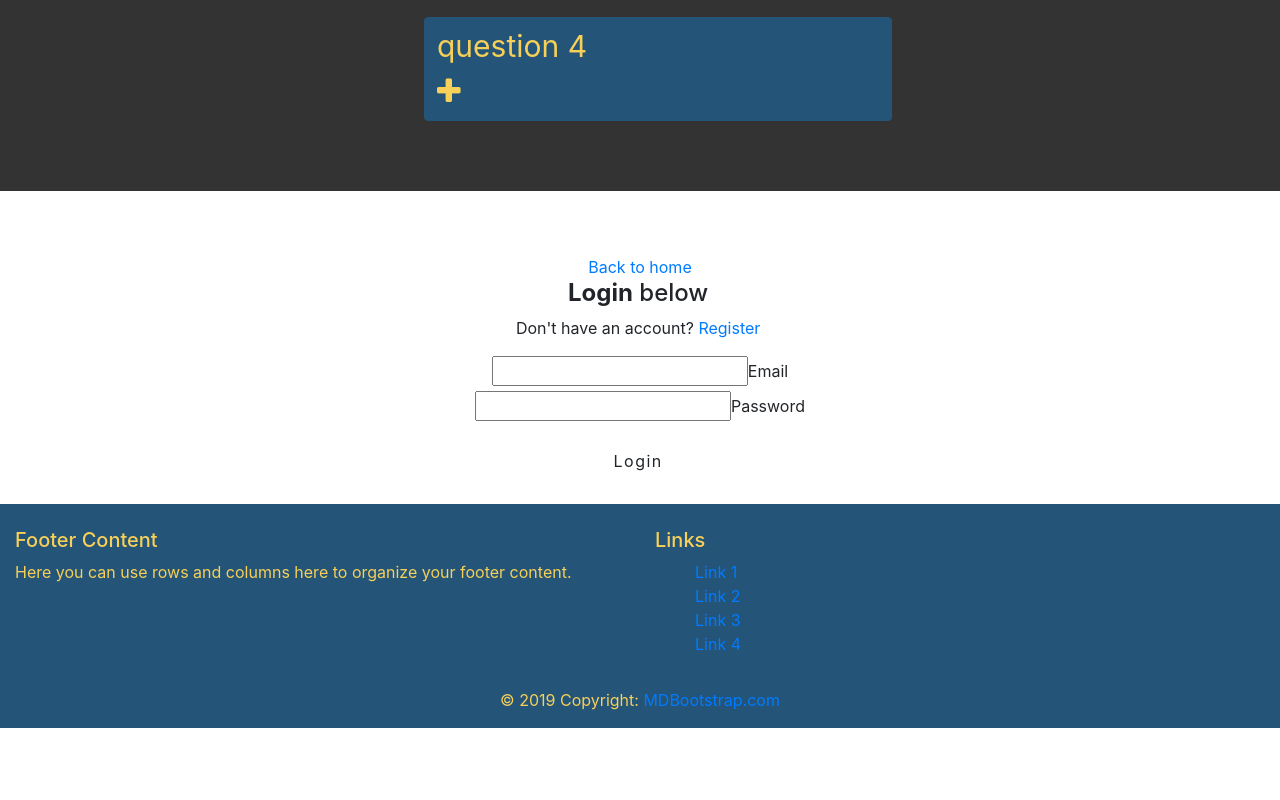
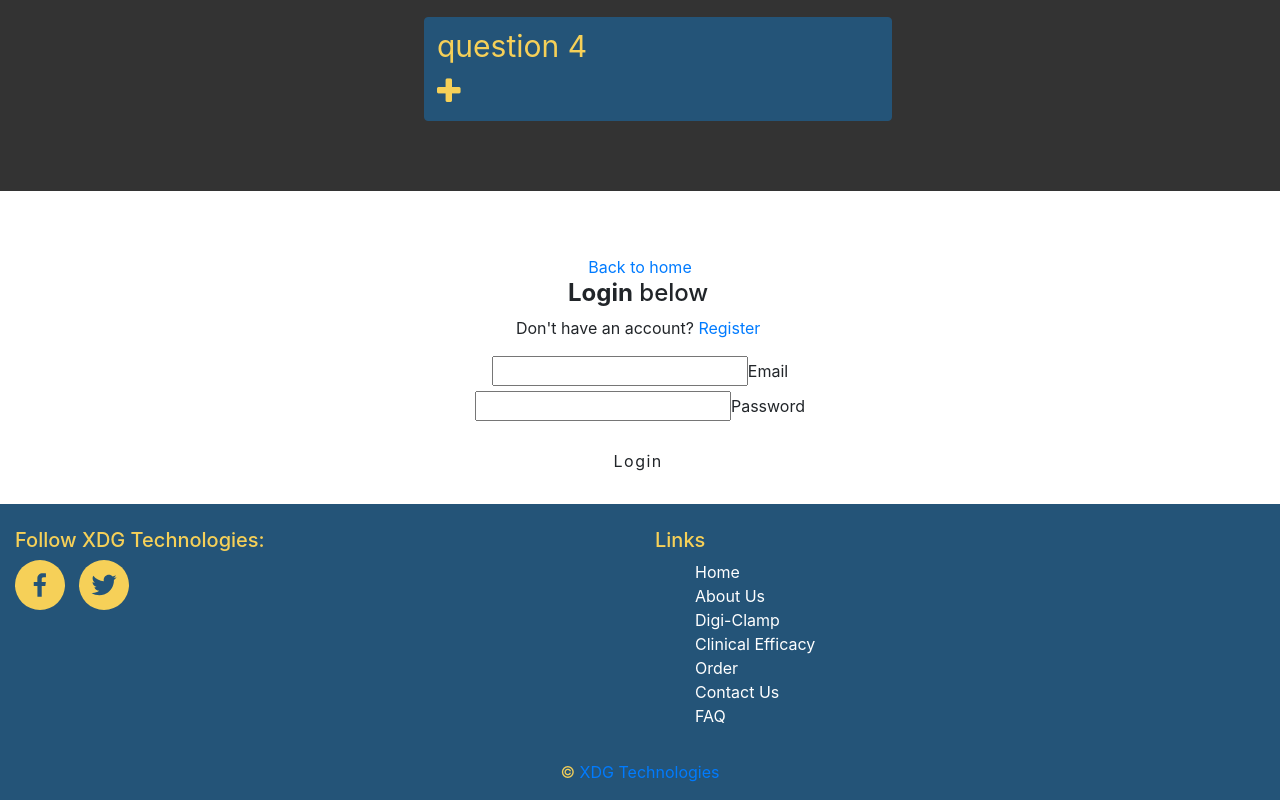
Before and after one commit to CEN30315A/Site, a React (Create React App) app in the folder client/: page /login in a window 1280 px wide. Shown: the part 5764-6564 px from the top of the page. Before the commit the page ends 6492 px from the top, so only its background shows below. Built offline with nearby package versions, Linux system fonts and the light colour scheme.

Commit message:
Finished footer

```diff
--- a/client/src/App.css
+++ b/client/src/App.css
@@ -140,3 +140,12 @@ li.nav-item > a.active {
   background-color: #245478;
   color: #F6D058;
 }
+
+.list-unstyled {
+  color: white !important;
+}
+
+.list-unstyled:hover {
+  color: #F6D058 !important;
+  cursor: pointer !important;
+}
--- a/client/src/components/Footer.js
+++ b/client/src/components/Footer.js
@@ -1,5 +1,7 @@
 import React from "react";
 import { MDBCol, MDBContainer, MDBRow, MDBFooter } from "mdbreact";
+import { Link, animateScroll as scroll } from "react-scroll";
+import { SocialIcon } from 'react-social-icons';
 
 const Footer = () => {
   return (
@@ -7,26 +9,98 @@ const Footer = () => {
       <MDBContainer fluid className="text-center text-md-left">
         <MDBRow>
           <MDBCol md="6">
-            <h5 className="title">Footer Content</h5>
-            <p>
-              Here you can use rows and columns here to organize your footer
-              content.
-            </p>
+            <h5 className="title">Follow XDG Technologies:</h5>
+            <SocialIcon url="https://www.facebook.com/xdgtechnologies" bgColor="#F6D058" />
+            &nbsp;
+            &nbsp;
+            <SocialIcon url="https://twitter.com/xdgtechnologies" bgColor="#F6D058" />
           </MDBCol>
           <MDBCol md="6">
             <h5 className="title">Links</h5>
             <ul>
               <li className="list-unstyled">
-                <a href="#!">Link 1</a>
+                <Link
+                  activeClass="active"
+                  to="section1"
+                  spy={true}
+                  smooth={true}
+                  offset={-70}
+                  duration={500}
+                >
+                  Home
+                </Link>
               </li>
               <li className="list-unstyled">
-                <a href="#!">Link 2</a>
+                <Link
+                  activeClass="active"
+                  to="section2"
+                  spy={true}
+                  smooth={true}
+                  offset={-70}
+                  duration={500}
+                >
+                  About Us
+                </Link>
               </li>
               <li className="list-unstyled">
-                <a href="#!">Link 3</a>
+                <Link
+                  activeClass="active"
+                  to="section3"
+                  spy={true}
+                  smooth={true}
+                  offset={-70}
+                  duration={500}
+                >
+                  Digi-Clamp
+                </Link>
               </li>
               <li className="list-unstyled">
-                <a href="#!">Link 4</a>
+                <Link
+                  activeClass="active"
+                  to="section4"
+                  spy={true}
+                  smooth={true}
+                  offset={-70}
+                  duration={500}
+                >
+                  Clinical Efficacy
+                </Link>
+              </li>
+              <li className="list-unstyled">
+                <Link
+                  activeClass="active"
+                  to="section5"
+                  spy={true}
+                  smooth={true}
+                  offset={-70}
+                  duration={500}
+                >
+                  Order
+                </Link>
+              </li>
+              <li className="list-unstyled">
+                <Link
+                  activeClass="active"
+                  to="section6"
+                  spy={true}
+                  smooth={true}
+                  offset={-70}
+                  duration={500}
+                >
+                  Contact Us
+                </Link>
+              </li>
+              <li className="list-unstyled">
+                <Link
+                  activeClass="active"
+                  to="section7"
+                  spy={true}
+                  smooth={true}
+                  offset={-70}
+                  duration={500}
+                >
+                  FAQ
+                </Link>
               </li>
             </ul>
           </MDBCol>
@@ -34,7 +108,7 @@ const Footer = () => {
       </MDBContainer>
       <div className="footer-copyright text-center py-3">
         <MDBContainer fluid>
-          &copy; {new Date().getFullYear()} Copyright: <a href="https://www.MDBootstrap.com"> MDBootstrap.com </a>
+          &copy; <a href="http://xdgtechnologies.com/"> XDG Technologies </a>
         </MDBContainer>
       </div>
     </MDBFooter>
--- a/package.json
+++ b/package.json
@@ -40,5 +40,8 @@
     "validator": "^12.1.0"
   },
   "homepage": "https://github.com/UFWebApps/React_Template_Repo#readme",
-  "proxy": "http://localhost:5000"
+  "proxy": "http://localhost:5000",
+  "devDependencies": {
+    "react-social-icons": "^4.1.0"
+  }
 }
```
Also changed, not shown: 1 other file (tests, documents, lock files or other folders).
